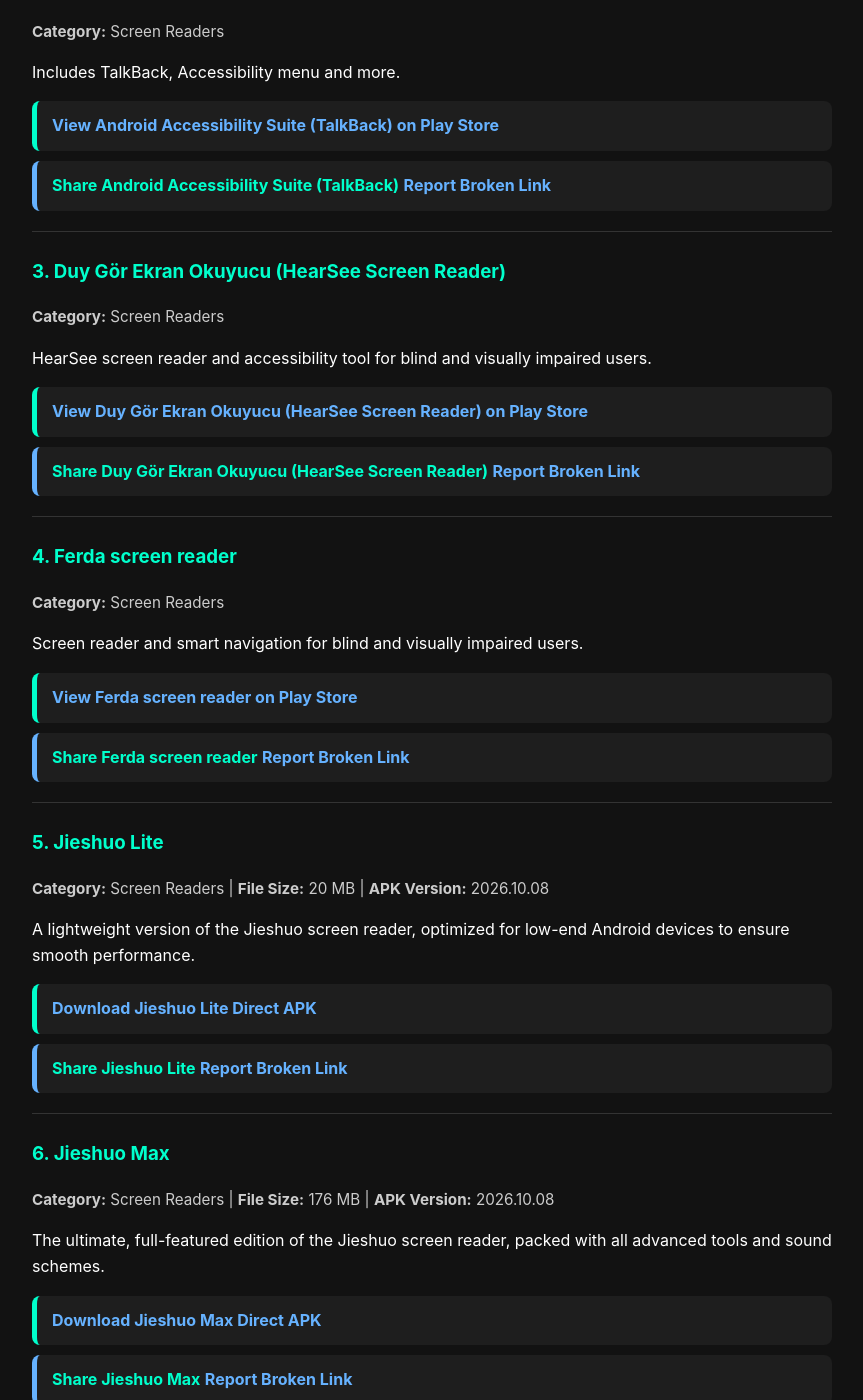
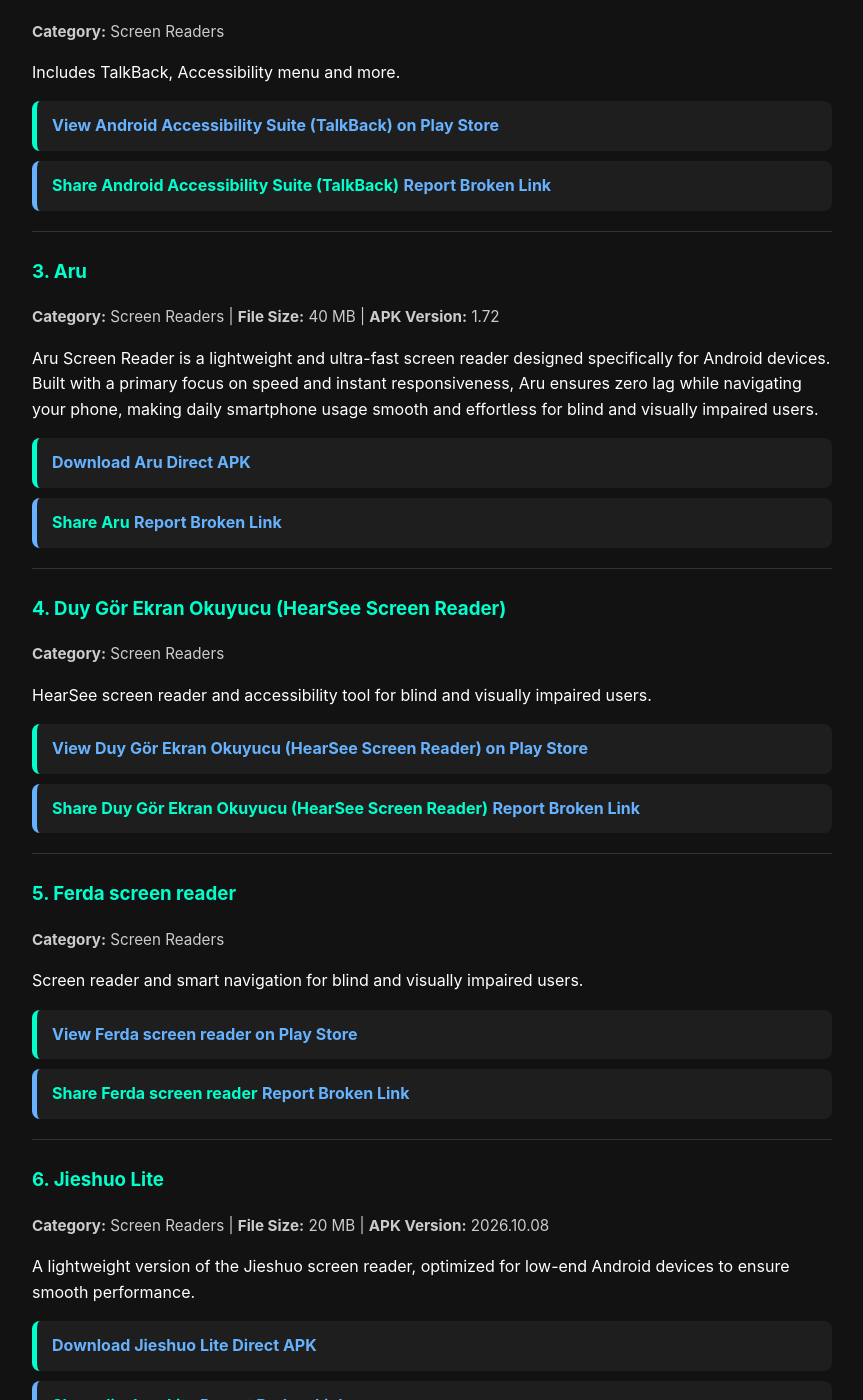
Before and after one commit to abhishekdey-hub/VisionPlay, a Jekyll site: the page built from screen-readers/index.md, in a window 1280 px wide and 1400 px high, scrolled down 881 px. Shown: the whole window, without its empty margins (208-1071 px from the left). Built offline with Jekyll 4.4.1, drawn with Linux system fonts in a browser that asks for light colours; some of the changed text lies outside the part shown.

Commit message:
Update screen_readers.yml

```diff
--- a/_data/screen_readers.yml
+++ b/_data/screen_readers.yml
@@ -7,6 +7,13 @@
   category: "Screen Readers"
   description: "Includes TalkBack, Accessibility menu and more."
   playstore_url: "https://play.google.com/store/apps/details?id=com.google.android.marvin.talkback"
+
+- name: "Aru"
+  category: "Screen Readers"
+  description: "Aru Screen Reader is a lightweight and ultra-fast screen reader designed specifically for Android devices. Built with a primary focus on speed and instant responsiveness, Aru ensures zero lag while navigating your phone, making daily smartphone usage smooth and effortless for blind and visually impaired users."
+  size: "40 MB"
+  version: "1.72"
+  apk_url: "https://github.com/leandro-benitez/aru-versiones/releases/download/v1.72/aru-1.72-release.apk"
 
 - name: "Duy Gör Ekran Okuyucu (HearSee Screen Reader)"
   category: "Screen Readers"
```
